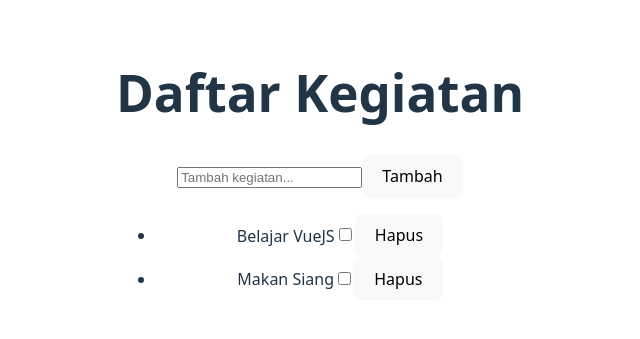
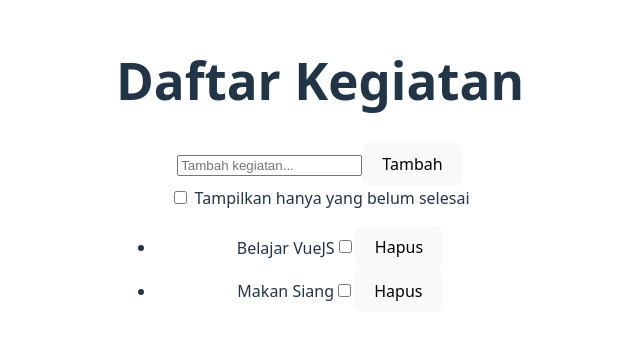
Before and after one commit to DanielArkhan/32-pbk-uts-233510652, a Vue app: page / in a window 1280 px wide. Shown: the part 227-566 px from the top of the page, without its empty margins (320-960 px from the left). Built offline with nearby package versions, Linux system fonts and the light colour scheme.

Commit message:
fitur untuk filter kegiatan yang belum selesai

```diff
--- a/src/App.vue
+++ b/src/App.vue
@@ -6,8 +6,13 @@
       <button type="submit">Tambah</button>
     </form>
 
+    <label>
+      <input type="checkbox" v-model="showOnlyUnfinished" />
+      Tampilkan hanya yang belum selesai
+    </label>
+
     <ul>
-      <li v-for="(task, index) in tasks" :key="index">
+      <li v-for="(task, index) in filteredTasks" :key="index">
         <span :class="{ done: task.done }">{{ task.text }}</span>
         <input type="checkbox" v-model="task.done" />
         <button @click="removeTask(index)">Hapus</button>
@@ -24,20 +29,29 @@ export default {
       tasks: [
       { text: 'Belajar VueJS', done: false },
       { text: 'Makan Siang', done: false }
-    ]
+    ],
+    showOnlyUnfinished: false
     };
   },
   methods: {
     addTask() {
       if (this.newTask.trim()) {
-        this.tasks.push(this.newTask);
+        this.tasks.push({ text: this.newTask, done: false });
         this.newTask = '';
       }
     },
     removeTask(index) {
       this.tasks.splice(index, 1);
     }
+  },
+  computed: {
+  filteredTasks() {
+    if (this.showOnlyUnfinished) {
+      return this.tasks.filter(task => !task.done);
+    }
+    return this.tasks;
   }
+}
 };
 </script>
 <style scoped>
```
